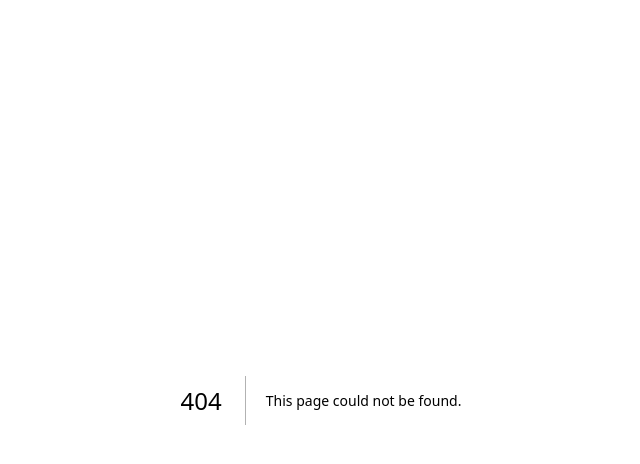
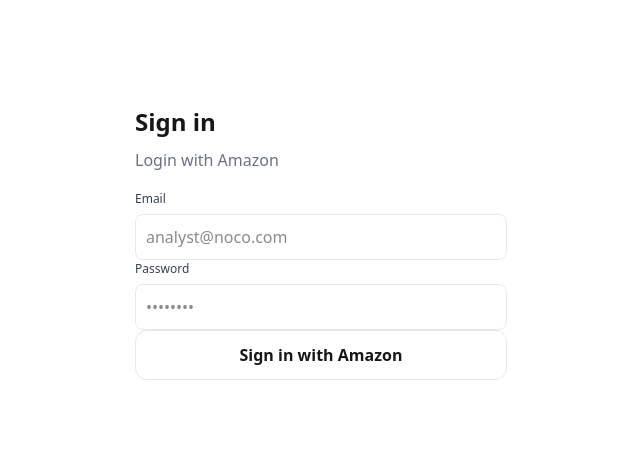
Before and after one commit to JDBruckman/vc_view, a Next.js app in the folder apps/web/: page /login in a window 1280 px wide. Before the commit this address had no page. Shown: the top 464 px of the page, without its empty margins (319-959 px from the left). Built offline with nearby package versions, Linux system fonts and the light colour scheme.

Commit message:
Added login/logout using httpOnly cookies. Added Login page and added logout button to overview page.

```diff
--- /dev/null
+++ b/apps/web/src/app/auth/logout/route.ts
@@ -0,0 +1,15 @@
+import { NextResponse } from "next/server";
+
+export async function POST() {
+  const res = NextResponse.redirect(new URL("/login", "http://localhost:3000"));
+
+  res.cookies.set("vc_view_session", "", {
+    httpOnly: true,
+    sameSite: "lax",
+    path: "/",
+    secure: false,
+    maxAge: 0,
+  });
+
+  return res;
+}
--- /dev/null
+++ b/apps/web/src/app/auth/mock/route.ts
@@ -0,0 +1,16 @@
+import { NextResponse } from "next/server";
+
+export async function POST() {
+  const res = NextResponse.redirect(new URL("/overview", "http://localhost:3000"));
+
+  //Mock session cookie (httpOnly so JS can't read it)
+  res.cookies.set("vc_view_session", "mock-session", {
+    httpOnly: true,
+    sameSite: "lax",
+    path: "/",
+    secure: false, //set true in production with https
+    maxAge: 60 * 60 * 8,
+  });
+
+  return res;
+}
--- /dev/null
+++ b/apps/web/src/app/login/page.tsx
@@ -0,0 +1,62 @@
+export default function LoginPage() {
+  return (
+    <main
+      style={{
+        padding: 24,
+        fontFamily: "system-ui",
+        maxWidth: 420,
+        margin: "80px auto",
+      }}
+    >
+      <h1 style={{ fontSize: 24, fontWeight: 700 }}>Sign in</h1>
+      <p style={{ color: "#6b7280", marginTop: 8 }}>
+        Login with Amazon
+      </p>
+
+      <form action='/auth/mock' method="post" style={{ marginTop: 18 }}>
+        <label style={{ display: 'flex', flexDirection: 'column', gap: 6 }}>
+          <span style={{ fontSize: 12, color: '#374151' }}>Email</span>
+          <input
+            name="email"
+            type="email"
+            required
+            placeholder="analyst@noco.com"
+            style={{
+              padding: 10,
+              borderRadius: 8,
+              border: "1px solid #e5e7eb",
+            }}
+          />
+        </label>
+        <label style={{ display: 'flex', flexDirection: 'column', gap: 6 }}>
+          <span style={{ fontSize: 12, color: '#374151' }}>Password</span>
+          <input
+            name="password"
+            type="password"
+            required
+            placeholder="••••••••"
+            style={{
+              padding: 10,
+              borderRadius: 8,
+              border: "1px solid #e5e7eb",
+            }}
+          />
+        </label>
+
+        <button
+          type="submit"
+          style={{
+            width: "100%",
+            padding: 12,
+            borderRadius: 12,
+            border: "1px solid #e5e7eb",
+            fontWeight: 700,
+            cursor: "pointer",
+          }}
+        >
+          Sign in with Amazon
+        </button>
+      </form>
+    </main>
+  );
+}
--- a/apps/web/src/app/overview/page.tsx
+++ b/apps/web/src/app/overview/page.tsx
@@ -80,8 +80,24 @@ const tacos = account?.tacos_account === null || account?.tacos_account === unde
 
       <h2 style={{ marginTop: 24, fontSize: 16 }}>Spend (daily)</h2>
       <SpendChart data={chartData} />
-      <h2 style={{ marginTop: 24, fontSize: 16 }}>Raw rows</h2>
-      <pre style={{ marginTop: 8 }}>{JSON.stringify(data, null, 2)}</pre>
+      {/* <h2 style={{ marginTop: 24, fontSize: 16 }}>Raw rows</h2> */}
+      {/* <pre style={{ marginTop: 8 }}>{JSON.stringify(data, null, 2)}</pre> */}
+
+      <form action="/auth/logout" method="post" style={{ marginBottom: 16 }}>
+        <button
+          type="submit"
+          style={{
+            padding: 10,
+            borderRadius: 10,
+            border: "1px solid #e5e7eb",
+            cursor: "pointer",
+            fontWeight: 600,
+          }}
+        >
+          Logout
+        </button>
+      </form>
+
     </main>
   );
 }
--- /dev/null
+++ b/apps/web/src/middleware.ts
@@ -0,0 +1,34 @@
+import { NextResponse } from "next/server";
+import { NextRequest } from "next/server";
+
+export function middleware(req: NextRequest) {
+  const { pathname } = req.nextUrl;
+
+  //Public routes
+  if (pathname === 'login' || pathname.startsWith('/auth/')) {
+      return NextResponse.next();
+  }
+
+  //Protected routes
+  const protectedPaths = ["/overview", "/compare"];
+
+  const isProtected = protectedPaths.some(
+    (p) => pathname === p || pathname.startsWith(`${p}/`)
+  );
+
+  if (!isProtected) return NextResponse.next();
+
+
+  //unsecure placeholder just for function. Would store and use JWT tokens and verify in production
+  const session = req.cookies.get("vc_view_session")?.value;
+  if (session) return NextResponse.next();
+
+  const url = req.nextUrl.clone();
+  url.pathname = '/login';
+  url.searchParams.set('next', pathname);
+  return NextResponse.redirect(url);
+}
+
+export const config = {
+  matcher: ["/overview/:path*", "/compare/:path*", "/login", "/auth/:path*"]
+}
```
Also changed, not shown: 1 other file (tests, documents, lock files or other folders).
